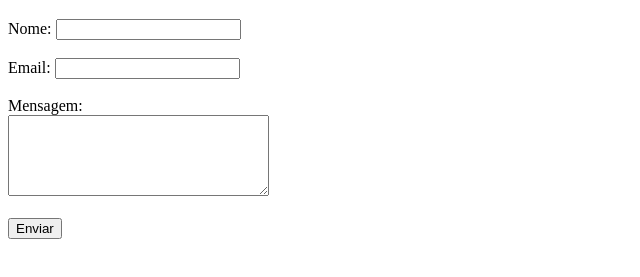
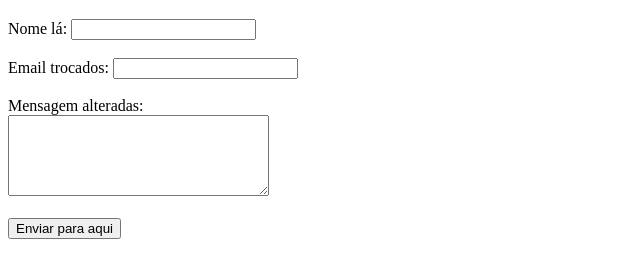
Before and after one commit to Carlos-Alexandre-Leutz/novo-repo, a plain HTML site: page formulario.html in a window 1280 px wide. Shown: the part 61-338 px from the top of the page, without its empty margins (0-640 px from the left). Drawn offline with Linux system fonts and the light colour scheme.

Commit message:
feat: criando conflitos

```diff
--- a/formulario.html
+++ b/formulario.html
@@ -8,16 +8,16 @@
 <body>
     <h1>Entre em Contato</h1>
     <form action="/submit" method="post">
-        <label for="nome">Nome:</label>
+        <label for="nome">Nome lá:</label>
         <input type="text" id="nome" name="nome" required><br><br>
 
-        <label for="email">Email:</label>
+        <label for="email">Email trocados:</label>
         <input type="email" id="email" name="email" required><br><br>
 
-        <label for="mensagem">Mensagem:</label><br>
+        <label for="mensagem">Mensagem alteradas:</label><br>
         <textarea id="mensagem" name="mensagem" rows="5" cols="30"></textarea><br><br>
 
-        <button type="submit">Enviar</button>
+        <button type="submit">Enviar para aqui</button>
     </form>
 </body>
 </html>
```
Also changed, not shown: home.html (+1 -1 lines), index.html (+1 -1 lines), tarefas.html (+1 -1 lines).
